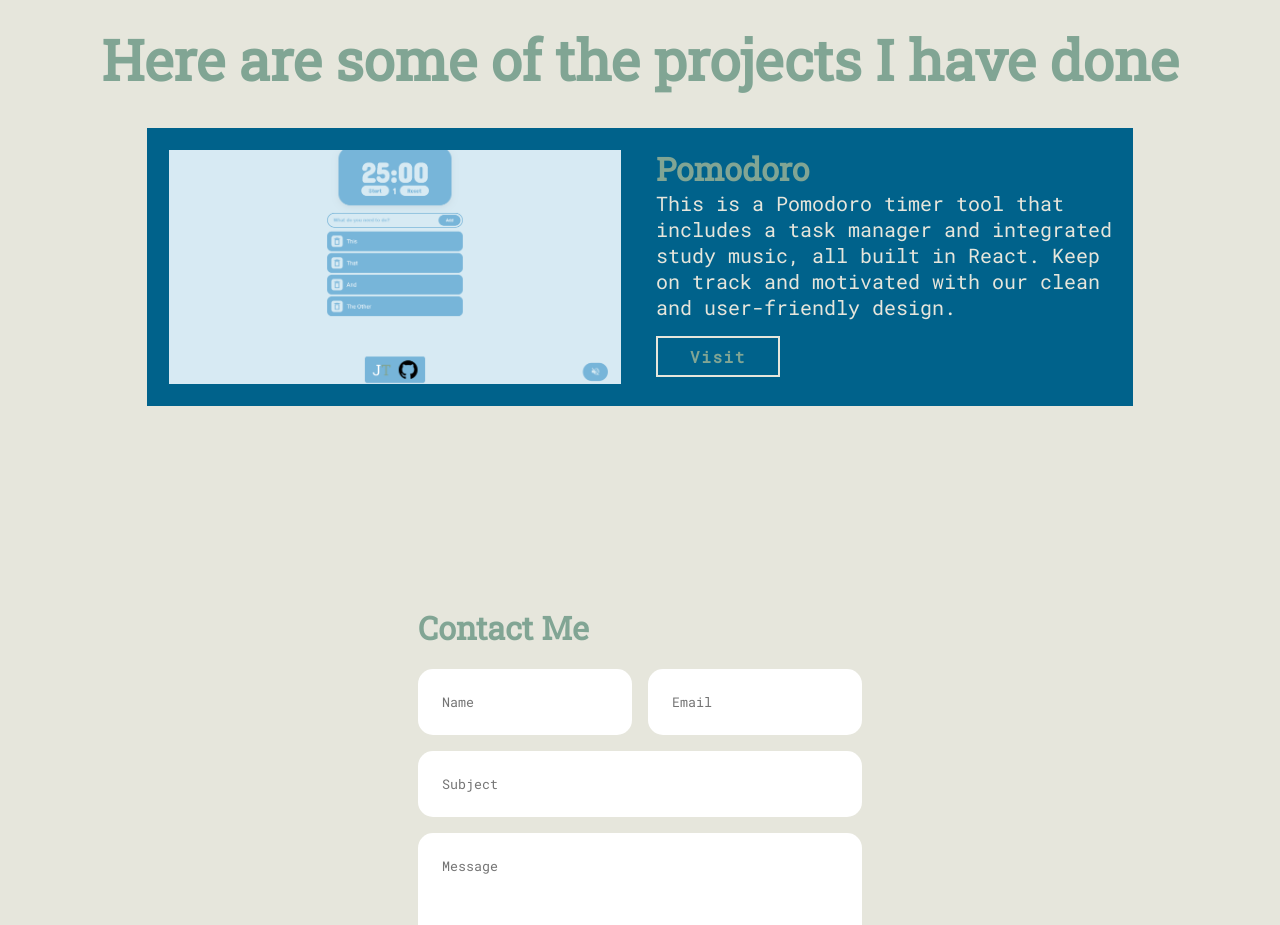
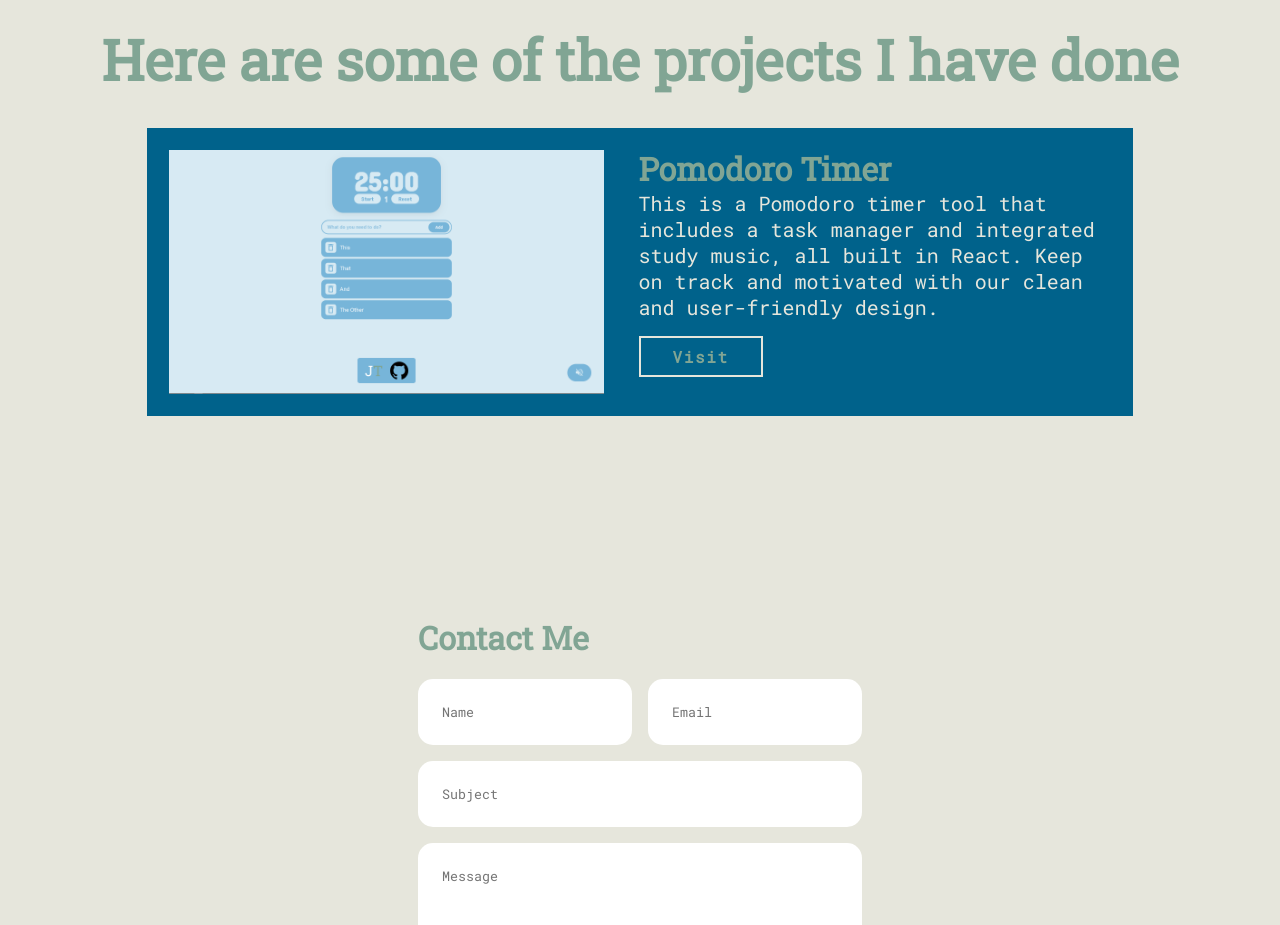
Before and after one commit to jtayped/jtayped.github.io, a React (Create React App) app: page / in a window 1280 px wide. Shown: the part 3240-4165 px from the top of the page. Built offline with nearby package versions, Linux system fonts and the light colour scheme.

Commit message:
project item sizing fix

```diff
--- a/src/components/projectItem/ProjectItem.jsx
+++ b/src/components/projectItem/ProjectItem.jsx
@@ -20,13 +20,9 @@ const ProjectItem = (props) => {
         target="_blank"
         rel="noopener noreferrer"
         className="project-item"
-        style={{
-          background: `url(${props.img}) center/cover`,
-          backgroundPosition: "center",
-          backgroundSize: "cover",
-          backgroundRepeat: "no-repeat",
-        }}
-      ></motion.a>
+      >
+        <img src={props.img} alt={props.title} />
+      </motion.a>
       <article className="details">
         <h4>{props.title}</h4>
         <p>{props.description}</p>
--- a/src/components/projectItem/projectItem.css
+++ b/src/components/projectItem/projectItem.css
@@ -1,13 +1,16 @@
 .project-item {
-  display: grid;
-  grid-template-columns: repeat(2, 1fr);
+  display: flex;
+  flex-direction: row;
   gap: 1rem;
   background-color: var(--filler-color);
   border: 11px solid var(--filler-color);
+  height: auto;
 }
 
-.project-item a {
-  min-height: 16rem;
+.project-item a img {
+  width: 100%;
+  object-fit: contain;
+  object-position: top;
 }
 
 .project-item article {
@@ -44,11 +47,8 @@
   cursor: pointer;
 }
 
-@media screen and (max-width: 480px) {
+@media screen and (max-width: 1050px) {
   .project-item {
-    grid-template-columns: none;
-    grid-template-rows: repeat(2, 30vh);
-    gap: 0;
-    padding-bottom: 4.5rem;
+    flex-direction: column;
   }
 }
--- a/src/containers/projects/Projects.jsx
+++ b/src/containers/projects/Projects.jsx
@@ -8,7 +8,7 @@ const Projects = () => {
   const projectItems = [
     {
       id: 1,
-      title: "Pomodoro",
+      title: "Pomodoro Timer",
       description:
         "This is a Pomodoro timer tool that includes a task manager and integrated study music, all built in React. Keep on track and motivated with our clean and user-friendly design.",
       img: Pomodoro,
```
